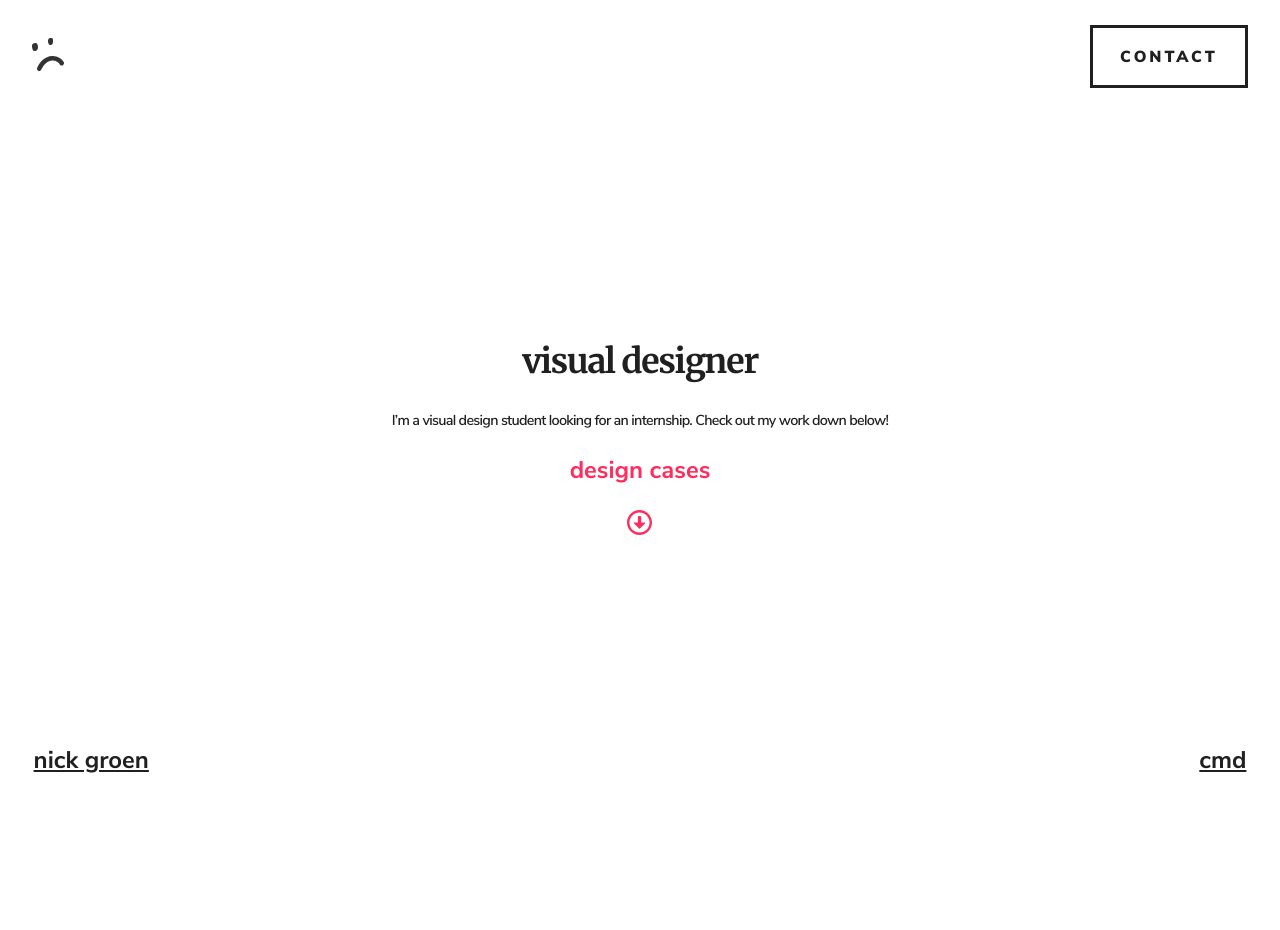
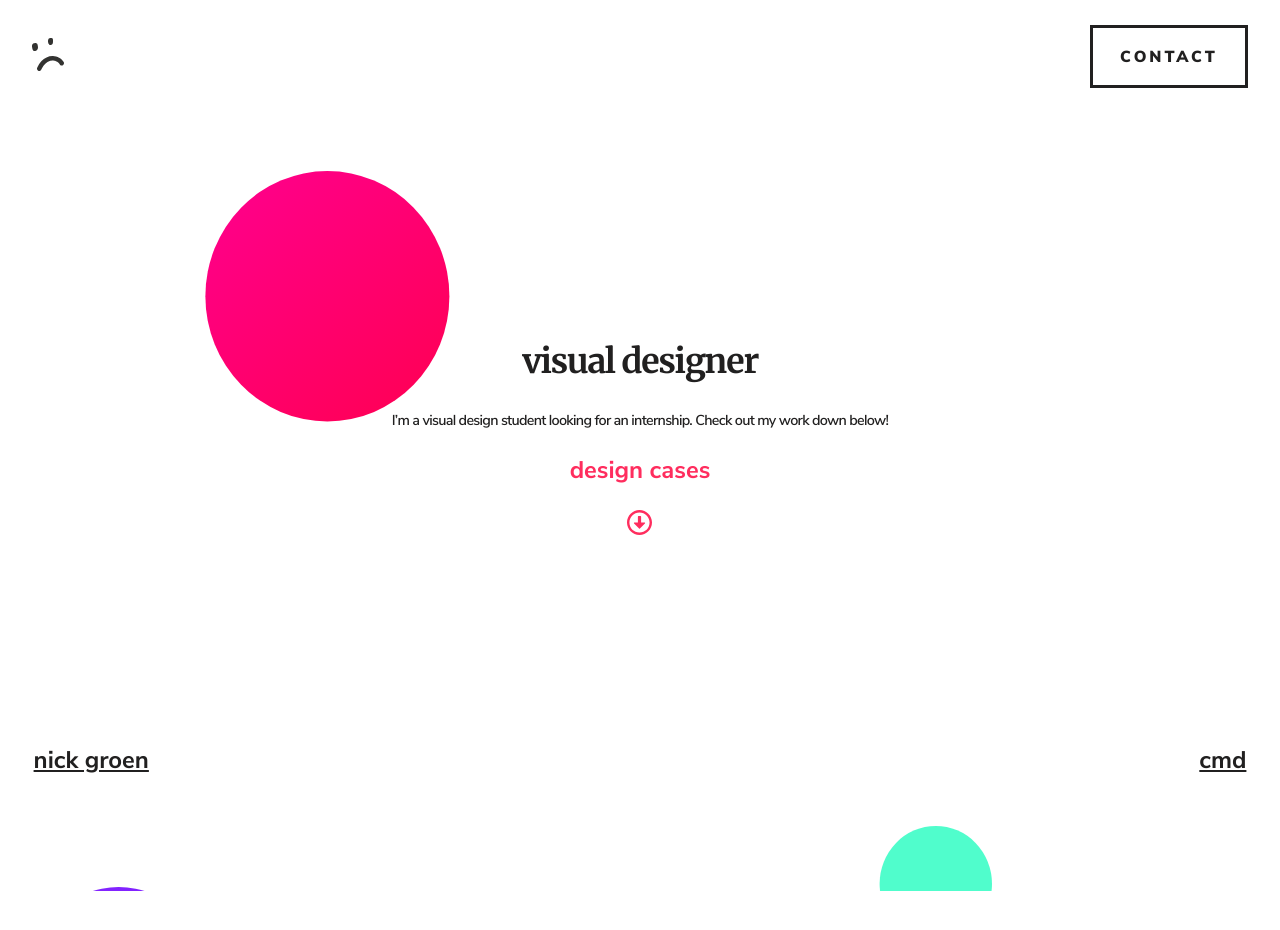
Before and after one commit to Nickanthonygroen/portfolio, a plain HTML site: page index.html in a window 1280 px wide. Shown: the top 930 px of the page. Drawn offline with Linux system fonts and the light colour scheme.

Commit message:
Styling fixes and background image

```diff
--- a/index.css
+++ b/index.css
@@ -97,6 +97,10 @@ section {
   justify-content: center;
   align-items: center;
   text-align: center;
+  background-image: url(./images/background.svg);
+  background-repeat: no-repeat;
+  background-position: 2em 5em;
+  background-size: 75%;
 }
 
 #home > h2 {
```
